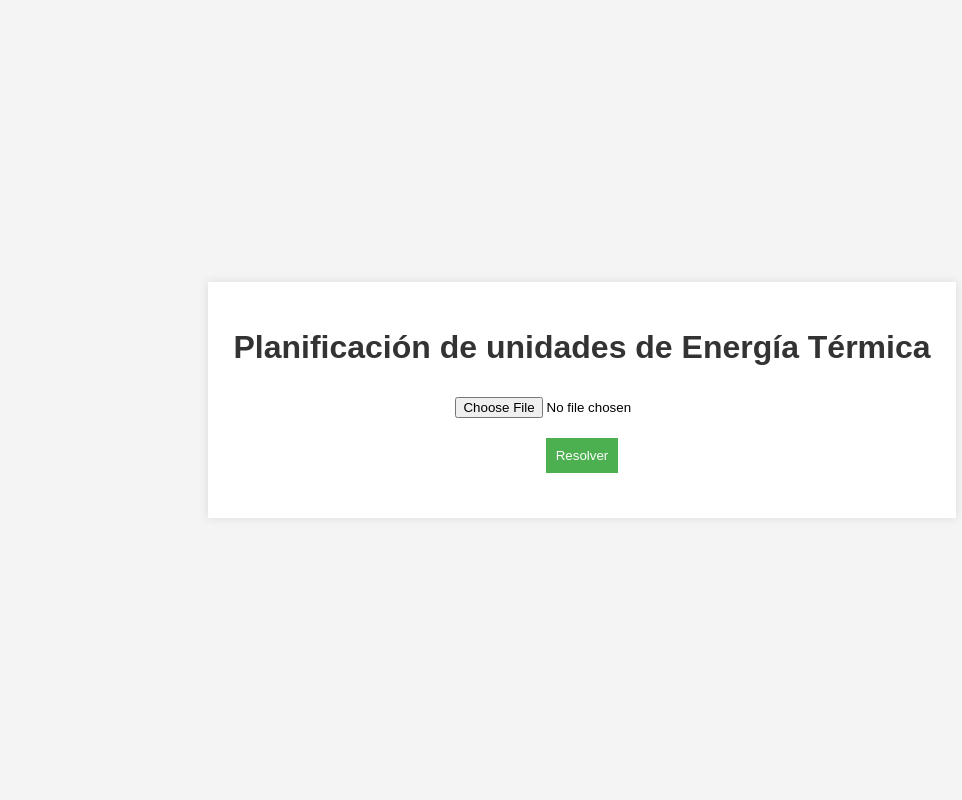
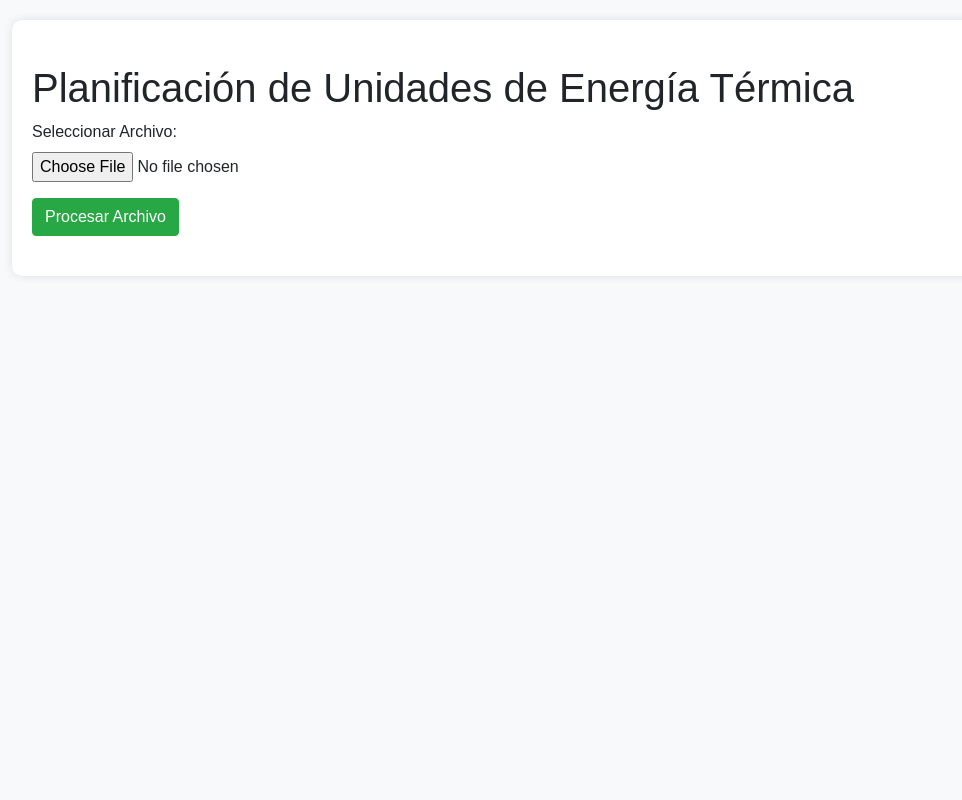
Before and after one commit to danielcaicedo98/Proyecto2ADA2, a Flask app: page / in a window 1280 px wide. Shown: the whole page, without its empty margins (58-1020 px from the left). Run offline with Flask 3, Linux system fonts and the light colour scheme; some libraries are stand-ins or nearby versions.

Commit message:
interfaz v2

```diff
--- a/static/styles.css
+++ b/static/styles.css
@@ -1,96 +1,49 @@
+
     body {
         font-family: 'Arial', sans-serif;
-    background-color: #f4f4f4;
-    margin: 0;
-    padding: 0;
-    display: flex;
-    justify-content: center;
-    align-items: center;
-    height: 100vh;
+        margin: 20px;
+        background-color: #f8f9fa;
     }
 
     .container {
-    max-width: 800px;
-    margin: 20px auto;
-    padding: 25px;
-    background-color: #fff;
+        background-color: #ffffff;
+        padding: 20px;
+        border-radius: 10px;
         box-shadow: 0 0 10px rgba(0, 0, 0, 0.1);
     }
-.resultados {
-    display: flex;
-    justify-content: space-around;
-    align-items: flex-start;
-    text-align: center;
-}
-.content-left,
-.content-right {
-    text-align: left;
-    max-width: 40%;
-    align-items: self-start;
-    min-height: 200px;
-}
 
-
-h1{
-    text-align: center;
-}
-
-.content-text {
-    font-size: 16px;
-    font-family: 'Arial', sans-serif;
-}
-
-
-
-h1{
-    text-align: center;
-    color: #333;
-
-}
-
-h2 {
-    color: #333;
-}
 
     form {
         margin-bottom: 20px;
     }
 
-input[type="file"] {
-    padding: 10px;
-    margin-right: 10px;
-    display: block;
-    margin: 10px auto;
-    padding: 10px;
+    #resultado {
+        margin-top: 20px;
     }
 
-input[type="submit"] {
-    padding: 10px 20px;
-    background-color: #4caf50;
-    color: #fff;
-    border: none;
-    cursor: pointer;
-    display: block;
-    margin: 10px auto;
+    pre {
+        background-color: #f8f9fa;
         padding: 10px;
+        border-radius: 5px;
+        overflow-x: auto;
     }
 
     table {
-    width: 100%;
-    border-collapse: collapse;
         margin-top: 20px;
     }
 
-table, th, td {
-    border: 1px solid #ddd;
-}
-
     th, td {
-    padding: 8px;
+        padding: 10px;
+        border: 1px solid #dee2e6;
         text-align: left;
     }
 
-th {
-    background-color: #4caf50;
-    color: #fff;
+    button.btn-primary {
+        background-color: #28a745;
+        border-color: #28a745;
     }
+
+    button.btn-primary:hover {
+        background-color: #218838;
+        border-color: #218838;
+    }
--- a/templates/index.html
+++ b/templates/index.html
@@ -1,64 +1,76 @@
-
 <!DOCTYPE html>
-<html lang="en">
-
+<html lang="es">
 <head>
     <meta charset="UTF-8">
     <meta name="viewport" content="width=device-width, initial-scale=1.0">
+    <title>Modelo</title>
+    <link rel="stylesheet" href="https://stackpath.bootstrapcdn.com/bootstrap/4.5.2/css/bootstrap.min.css">
     <link rel="stylesheet" href="{{ url_for('static', filename='styles.css') }}">
-    <title>Modelo</title>
+
 </head>
-
 <body>
     <div class="container">
-        <h1>Planificación de unidades de Energía Térmica</h1>
-        <form method="POST" enctype="multipart/form-data">
-            <input type="file" name="archivo">
-            <input type="submit" value="Resolver">
+        <h1 class="mt-4"> Planificación de Unidades de Energía Térmica </h1>
+
+        <form method="post" action="/" enctype="multipart/form-data" id="formulario">
+            <div class="form-group">
+                <label for="archivo">Seleccionar Archivo:</label>
+                <input type="file" class="form-control-file" name="archivo" accept=".txt" required>
+            </div>
+            <button type="submit" class="btn btn-primary">Procesar Archivo</button>
         </form>
 
-        {% if contenido_archivo %}
-        <div class="resultados">
-            <h1>Entrada </h1>
-            <h1>Resultado </h1>
-        {% endif %}
+        <div id="contenido-archivo">
+            {% if contenido_archivo %}
+                <h2>Archivo de entrada</h2>
+                <pre>{{ contenido_archivo }}</pre>
+            {% endif %}
         </div>
-        <div class="resultados">
-            <div class="content-left">
-                {% if contenido_archivo %}
 
-                <textarea rows="15" cols="30" class="content-text" readonly>{{ contenido_archivo }}</textarea>
-
-                {% endif %}
-            </div>
-
-            <div class="content-right">
-
-                {% if numero %}
-
-                <h2>Costo  {{ numero }}</h2>
-                {% endif %}
-
-                {% if matriz %}
-                <h2>Matriz de Potencia </h2>
-                <table border="1">
+        <div id="resultado">
+            {% if numero %}
+                <h2>Resultado</h2>
+                <h3>Costo de la solución: {{ numero }}</h3>
+                <h3>Matriz:</h3>
+                <table>
                     {% for fila in matriz %}
                         <tr>
-                            {% for elemento in fila %}
-                                <td>{{ elemento }}</td>
+                            {% for valor in fila %}
+                                <td>{{ valor }}</td>
                             {% endfor %}
                         </tr>
                     {% endfor %}
                 </table>
-                {% endif %}
-            </div>
+            {% endif %}
+        </div>
+    </div>
 
-        </div>
+    <script src="https://code.jquery.com/jquery-3.5.1.slim.min.js"></script>
+    <script src="https://cdn.jsdelivr.net/npm/@popperjs/core@2.10.2/dist/umd/popper.min.js"></script>
+    <script src="https://stackpath.bootstrapcdn.com/bootstrap/4.5.2/js/bootstrap.min.js"></script>
 
+    <script>
+        // Actualizar el contenido del archivo cuando se selecciona un nuevo archivo
+        document.getElementById('formulario').addEventListener('change', function(event) {
+            var archivoInput = event.target.querySelector('input[type="file"]');
+            var contenidoArchivoDiv = document.getElementById('contenido-archivo');
+            var resultadoDiv = document.getElementById('resultado');
 
+            contenidoArchivoDiv.innerHTML = '';
+            resultadoDiv.innerHTML = ''; // Limpiar la sección de resultados
 
+            if (archivoInput.files.length > 0) {
+                var archivo = archivoInput.files[0];
+                var lector = new FileReader();
 
-    </div>
+                lector.onload = function(e) {
+                    var contenido = e.target.result;
+                    contenidoArchivoDiv.innerHTML = '<h2>Contenido del Archivo:</h2><pre>' + contenido + '</pre>';
+                };
+
+                lector.readAsText(archivo);
+            }
+        });
+    </script>
 </body>
-
 </html>
```
Lines whose indentation alone changed are shown as unchanged.
